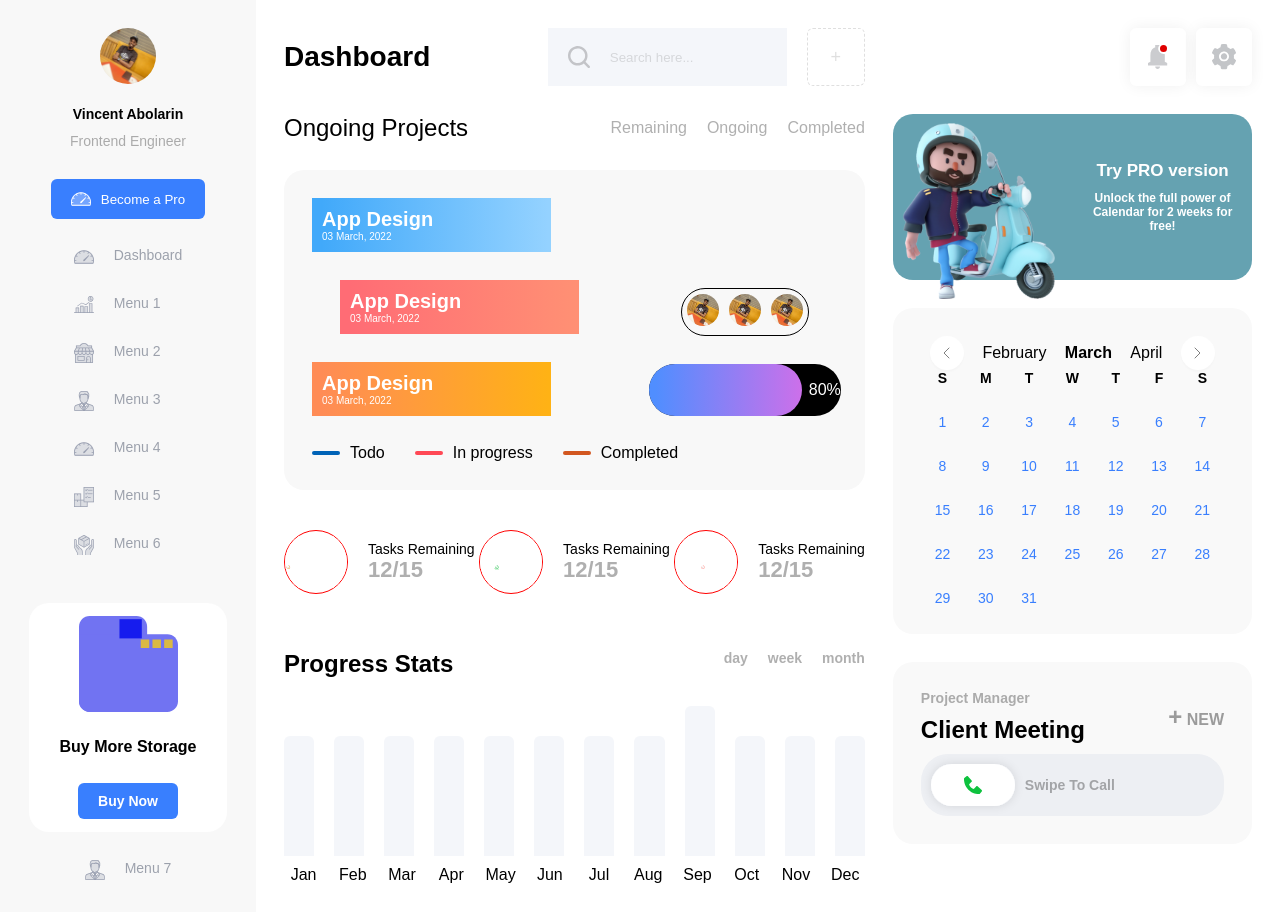
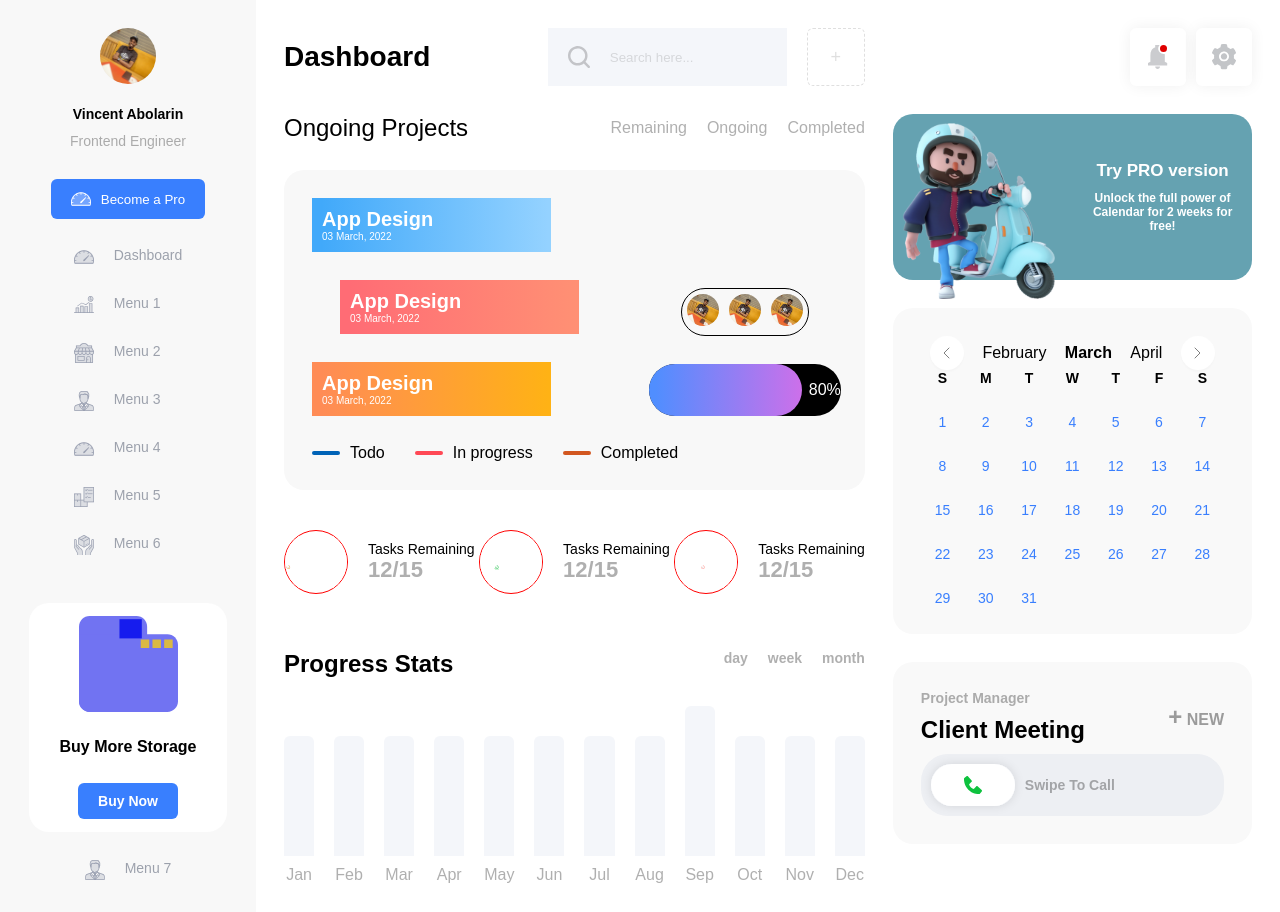
Before and after one commit to vincentabolarin/ha-shem-project, a JavaScript app: page / in a window 1280 px wide. Built offline with nearby package versions, Linux system fonts and the light colour scheme; the HTML template or start-up script is replaced by a standard one.

Commit message:
adjust spacing between months

```diff
--- a/src/components/ProgressStats.js
+++ b/src/components/ProgressStats.js
@@ -23,56 +23,53 @@ const ProgressStats = () => {
             </div>
 
             <div className={styles.graph}>
-                <div className={styles.bar}></div>
-                <div className={styles.bar}></div>
-                <div className={styles.bar}></div>
-                <div className={styles.bar}></div>
-                <div className={styles.bar}></div>
-                <div className={styles.bar}></div>
-                <div className={styles.bar}></div>
-                <div className={styles.bar}></div>
-                <div className={`${styles.bar} ${styles.september}`}></div>
-                <div className={styles.bar}></div>
-                <div className={styles.bar}></div>
-                <div className={styles.bar}></div>
-            </div>
-
-            <div className={styles.months}>
                 <div>
-                    Jan
+                    <div className={styles.bar}></div>
+                    <p>Jan</p>
                 </div>
                 <div>
-                    Feb
+                    <div className={styles.bar}></div>
+                    <p>Feb</p>
                 </div>
                 <div>
-                    Mar
+                    <div className={styles.bar}></div>
+                    <p>Mar</p>
                 </div>
                 <div>
-                    Apr
+                    <div className={styles.bar}></div>
+                    <p>Apr</p>
                 </div>
                 <div>
-                    May
+                    <div className={styles.bar}></div>
+                    <p>May</p>
                 </div>
                 <div>
-                    Jun
+                    <div className={styles.bar}></div>
+                    <p>Jun</p>
                 </div>
                 <div>
-                    Jul
+                    <div className={styles.bar}></div>
+                    <p>Jul</p>
                 </div>
                 <div>
-                    Aug
+                    <div className={styles.bar}></div>
+                    <p>Aug</p>
                 </div>
                 <div>
-                    Sep
+                    <div className={`${styles.bar} ${styles.september}`}></div>
+                    <p>Sep</p>
                 </div>
                 <div>
-                    Oct
+                    <div className={styles.bar}></div>
+                    <p>Oct</p>
                 </div>
                 <div>
-                    Nov
+                    <div className={styles.bar}></div>
+                    <p>Nov</p>
                 </div>
                 <div>
-                    Dec
+                    <div className={styles.bar}></div>
+                    <p>Dec</p>
                 </div>
             </div>
         </div>
--- a/src/styles/ProgressStats.module.css
+++ b/src/styles/ProgressStats.module.css
@@ -42,8 +42,13 @@
     margin-top: 28px;
 }
 
+.graph div p {
+    color: #00000050;
+}
+
 .bar {
     height: 120px;
+    margin-bottom: 10px;
     background-color: #F4F6FA;
     border-radius: 6px 6px 0 0;
     cursor: pointer;
@@ -57,10 +62,3 @@
     height: 150px;
 
 }
-
-.months {
-    display: grid;
-    grid-template-columns: repeat(12, 1fr);
-    gap: 10px;
-    margin-top: 10px;
-}
```
